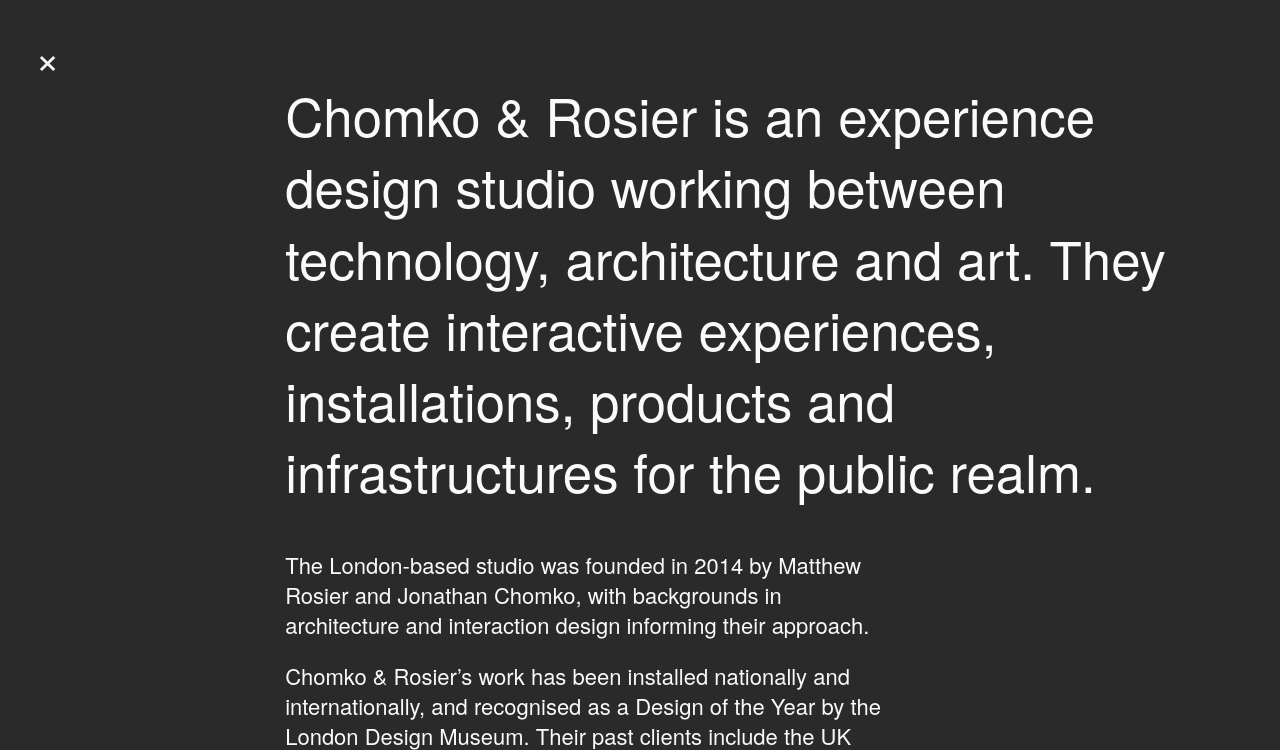
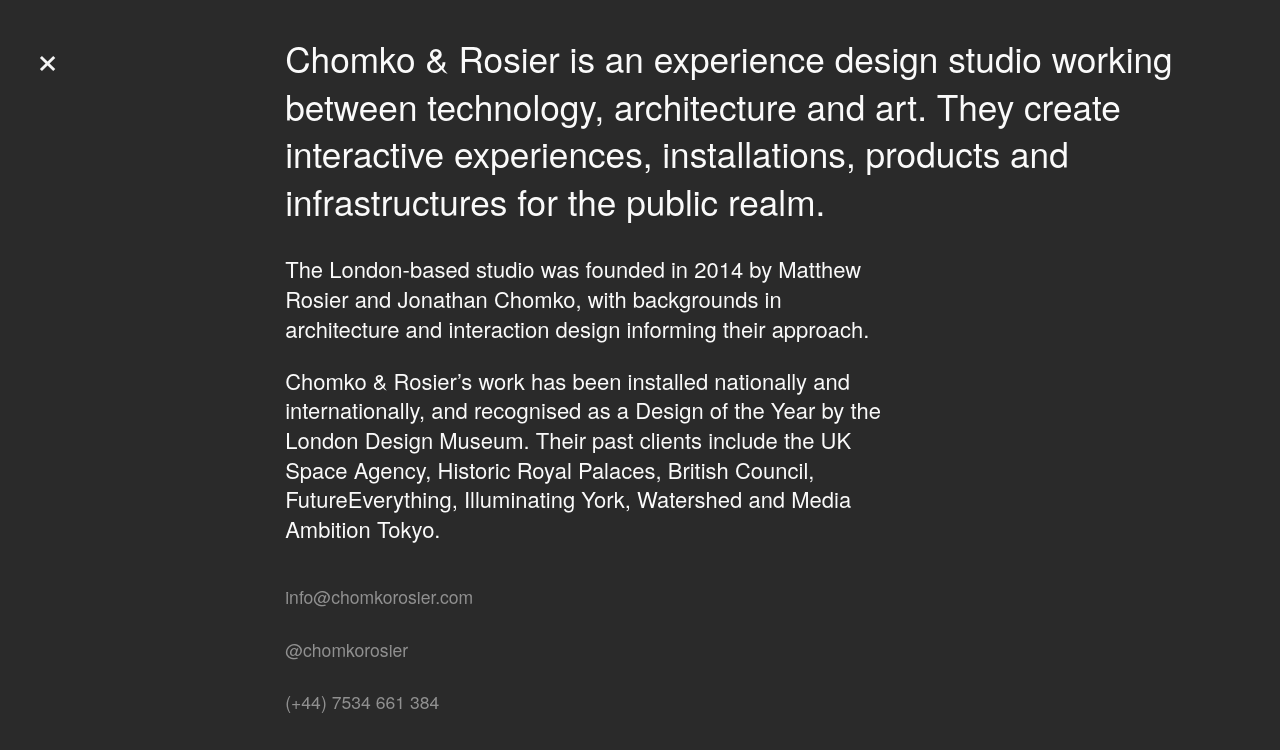
Before and after one commit to jchomko/chomkorosier, a PHP site: page /about.html in a window 1280 px wide. Shown: the top 750 px of the page. Run offline with PHP 8.4, Linux system fonts and the light colour scheme; some libraries are stand-ins or nearby versions.

Commit message:
about spacing

```diff
--- a/css/custom.css
+++ b/css/custom.css
@@ -46,6 +46,10 @@ p  { font-size: 1.0em; }
 	font-size: 1.25em;
 	line-height: 1.35;
 	margin-bottom: 0.625em;
+}
+.content-about h1 {
+	font-size: 1.8em;
+	margin-top: 0;
 }
 .address {
 	margin: 2em 0px;
@@ -170,6 +174,10 @@ p  { font-size: 1.0em; }
 		margin:auto;
 	}
 
+	.content-about h1 {
+		font-size: 2em;
+	}
+
 	header.secondary {
 		display: block; // display logo on desktop
 		//padding-bottom: 2em;
```
